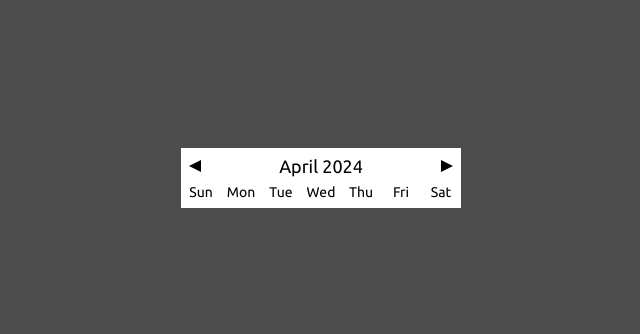
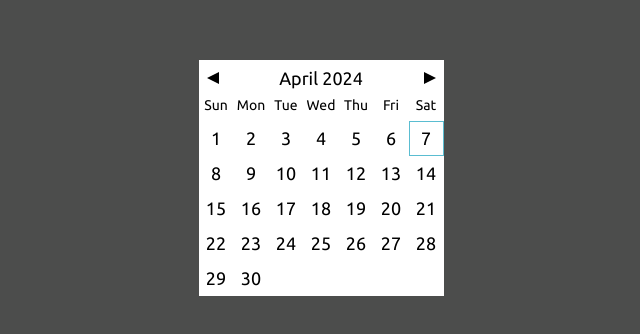
Before and after one commit to VillemanArm/calendar_vue3_ts, a Vue app: page / in a window 1280 px wide. Shown: the part 222-556 px from the top of the page, without its empty margins (319-959 px from the left). Built offline with nearby package versions, Linux system fonts and the light colour scheme.

Commit message:
feat: add current day selection

```diff
--- a/src/assets/styles/constants.sass
+++ b/src/assets/styles/constants.sass
@@ -2,3 +2,5 @@ $primary-font-color: #000
 
 $background-color: #4c4d4c
 $block-background-color: #fff
+
+$light-blue: #5abdd1
--- a/src/components/Calendar.vue
+++ b/src/components/Calendar.vue
@@ -7,6 +7,15 @@ defineProps<{
 }>();
 
 const store = useCalendarStore()
+
+function handleDayClick(event: MouseEvent) {
+	const target = event.target as HTMLElement;
+	if (target.matches('.calendar__day') && target.innerText) {
+			console.log(target.innerText);
+
+
+	}
+}
 
 </script>
 
@@ -27,7 +36,20 @@ const store = useCalendarStore()
 			<div >Fri</div>
 			<div >Sat</div>
 		</div>
-		<div class="calendar__days"></div>
+		<div class="calendar__days" @click="(event: MouseEvent) => {handleDayClick(event)}">
+			<div
+				v-for="day, index in store.displayedDays"
+				key="index"
+				:class="{
+					'calendar__day': true,
+					'calendar__current-day': (store.currentYear === store.selectedYear && store.currentMonth === store.selectedMonth && store.currentDate === day)
+
+
+				}"
+			>
+				{{ day }}
+			</div>
+		</div>
 	</div>
 
 </template>
@@ -36,7 +58,7 @@ const store = useCalendarStore()
 	@import '@/assets/styles/constants.sass'
 
 	.calendar
-		width: 280px
+		width: 245px
 
 		font-size: 18px
 
@@ -73,4 +95,24 @@ const store = useCalendarStore()
 
 		font-size: 14px
 
+	.calendar__days
+		display: grid
+		grid-template-columns: repeat(7, 1fr)
+		justify-items: center
+
+	.calendar__day
+		width: 35px
+		height: 35px
+		display: grid
+		align-items: center
+		justify-items: center
+
+		line-height: 100%
+
+		cursor: pointer
+
+	.calendar__current-day
+		border: 1px solid $light-blue
+
+
 </style>
--- a/src/stores/Calendar.ts
+++ b/src/stores/Calendar.ts
@@ -4,6 +4,10 @@ import { defineStore } from 'pinia';
 export const useCalendarStore = defineStore('calendar', () => {
   const dayInMs = 86400000;
   const months = ['January', 'February', 'March', 'April', 'May', 'June', 'July', 'August', 'September', 'October', 'November', 'December']
+  const now = new Date
+  const currentDate = now.getDate()
+  const currentMonth = now.getMonth()
+  const currentYear = now.getFullYear()
 
   let dateInMs = ref(Date.now());
   let selectedYear = computed(() => new Date(dateInMs.value).getFullYear());
@@ -12,18 +16,21 @@ export const useCalendarStore = defineStore('calendar', () => {
   let daysInMonth = computed(() => new Date(selectedYear.value, selectedMonth.value + 1, 0).getDate())
   let displayedDays = computed(() => {
     const firstDay = new Date(selectedYear.value, selectedMonth.value, 1).getDay()
-    const lastDay = new Date(selectedYear.value, selectedMonth.value, daysInMonth.value).getDay()
 
     const days: Array< '' | number> = Array(firstDay - 1).fill('')
+
     for (let i:number = 1; i <= daysInMonth.value; i++) {
       days.push(i)
     }
-    while (days.length % 7 !== 0) {
-      days.push('')
-    }
+
+    // while (days.length % 7 !== 0) {
+    //   days.push('')
+    // }
 
     return days
   })
+
+
 
   function changeSelectedMonth(monthAmount: number) {
     dateInMs.value += monthAmount * dayInMs * daysInMonth.value;
@@ -37,5 +44,5 @@ export const useCalendarStore = defineStore('calendar', () => {
   //   selectedMonth.value = newDate.getMonth();
   // }, { deep: true });
 
-  return { selectedYear, selectedMonthName, displayedDays, changeSelectedMonth };
+  return { selectedYear, selectedMonth, selectedMonthName, displayedDays, currentDate, currentMonth, currentYear, changeSelectedMonth };
 });
```
Also changed, not shown: 1 other file (tests, documents, lock files or other folders).
